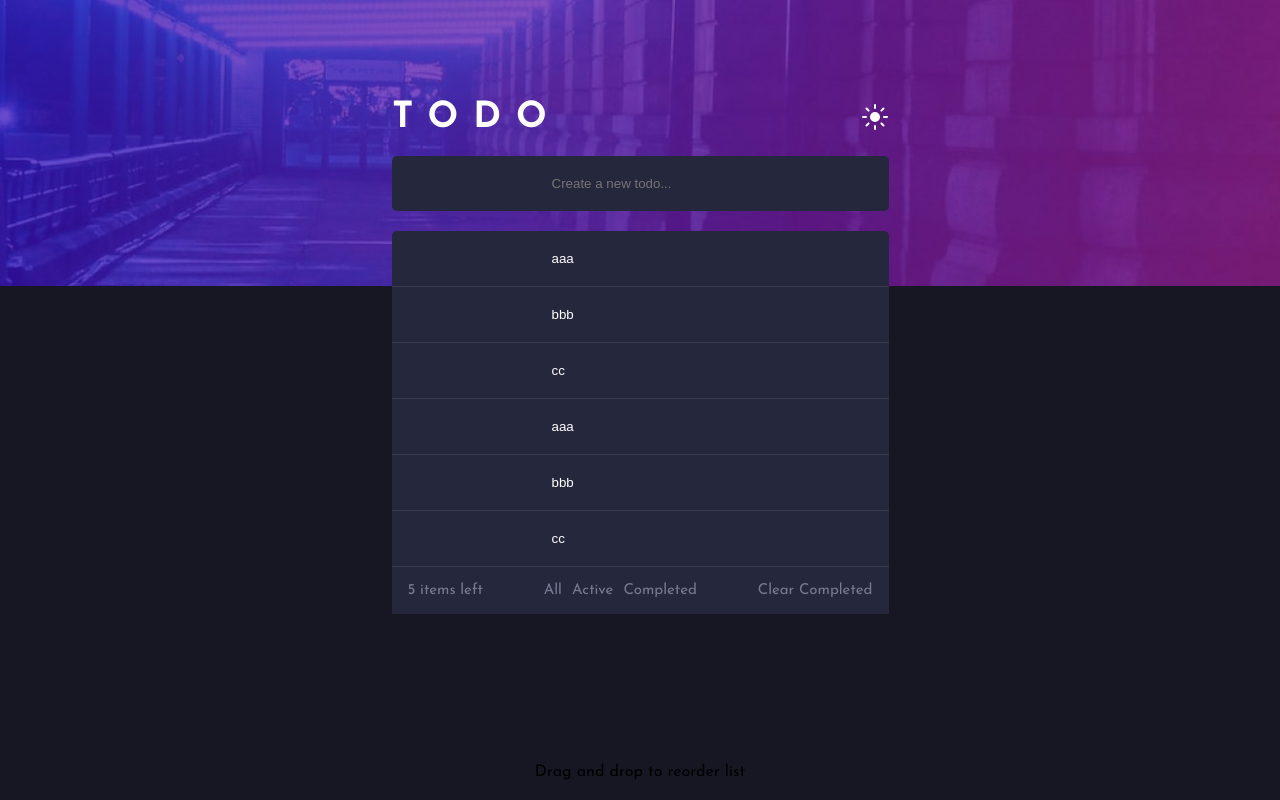
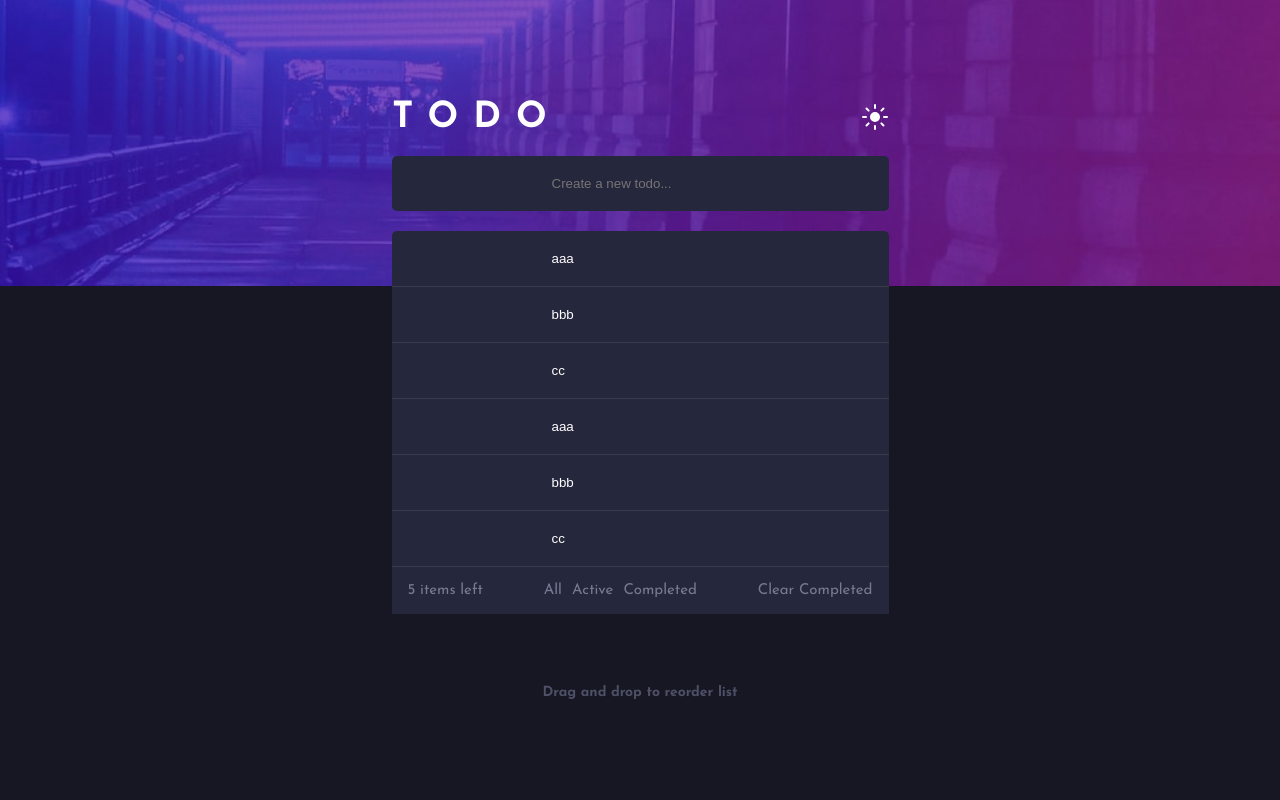
Before and after one commit to Danielhu3/todo-list-react, a React (Create React App) app: page / in a window 1280 px wide. Built offline with nearby package versions, Linux system fonts and the light colour scheme.

Commit message:
Description

```diff
--- a/src/App.css
+++ b/src/App.css
@@ -93,6 +93,8 @@ body{
 
   display: grid;
   justify-content: center;
+
+
 }
 
 .bottom-list{
@@ -116,6 +118,12 @@ body{
 }
 
 .bottom-description{
-  font-size: 1.6rem;
+  font-size: 1.4rem;
+  font-weight: 700;
+  color: var(--very-dark-grayish-blue);
+
   justify-self: center;
+  position: relative;
+  bottom: 8rem;
+
 }
--- a/src/App.js
+++ b/src/App.js
@@ -34,8 +34,7 @@ function App() {
               <BottomBar />
             </div>
           </div>
-
-          <p className='bottom-description'>Drag and drop to reorder list</p>
+          <div className='bottom-description'>Drag and drop to reorder list</div>
       </div>
 
     </div>
```
